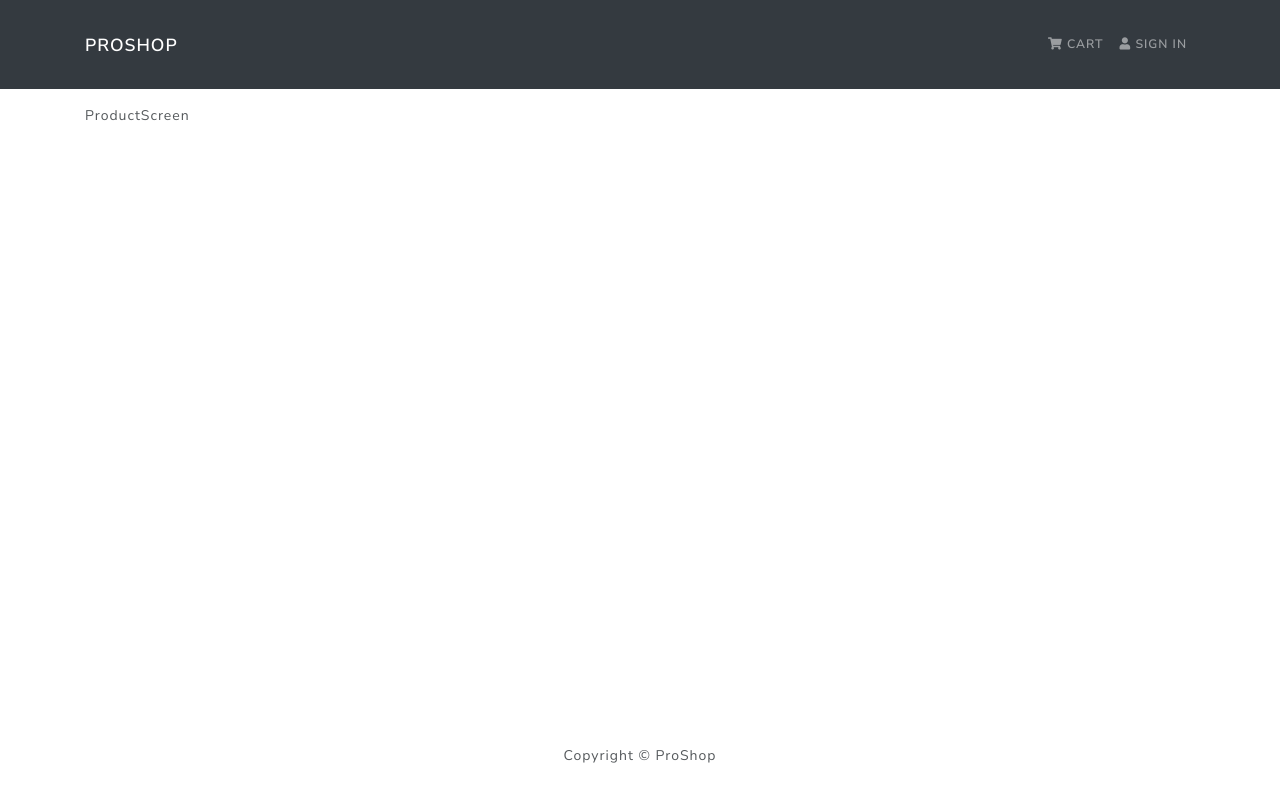
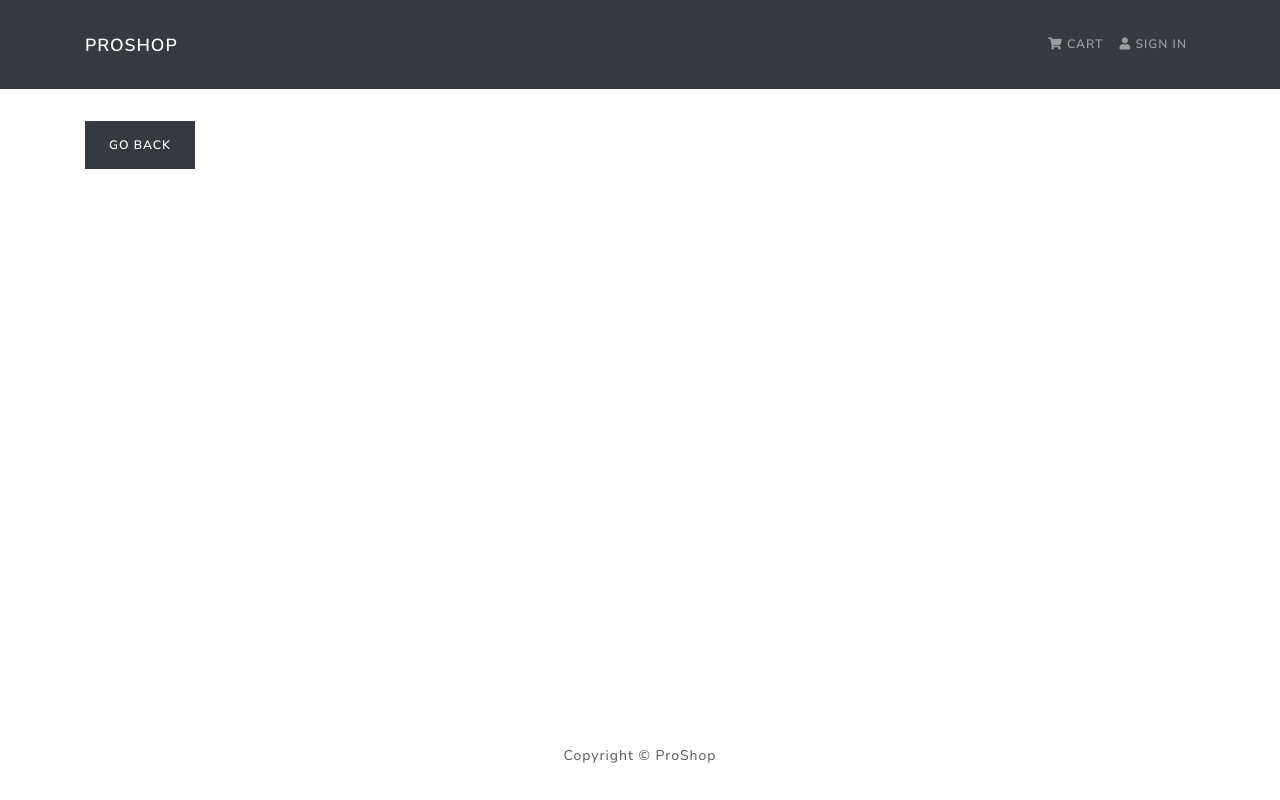
Before and after one commit to locaulker/proshop, a React (Create React App) app in the folder frontend/: page /product/1 in a window 1280 px wide. Built offline with nearby package versions, Linux system fonts and the light colour scheme.

Commit message:
resume L10 @ 3:45

```diff
--- a/frontend/src/screens/ProductScreen.js
+++ b/frontend/src/screens/ProductScreen.js
@@ -1,7 +1,22 @@
 import React from 'react'
+import { Link, useParams } from 'react-router-dom'
+import { Row, Col, Image, ListGroup, Card, Button } from 'react-bootstrap'
+import Rating from '../components/Rating'
+import products from '../products'
 
-const ProductScreen = () => {
-  return <div>ProductScreen</div>
+const ProductScreen = ({ match }) => {
+  const params = useParams()
+
+  const product = products.find(p => p._id === params.id)
+  console.log(product)
+
+  return (
+    <>
+      <Link className='btn btn-dark my-3' to='/'>
+        Go back
+      </Link>
+    </>
+  )
 }
 
 export default ProductScreen
```
